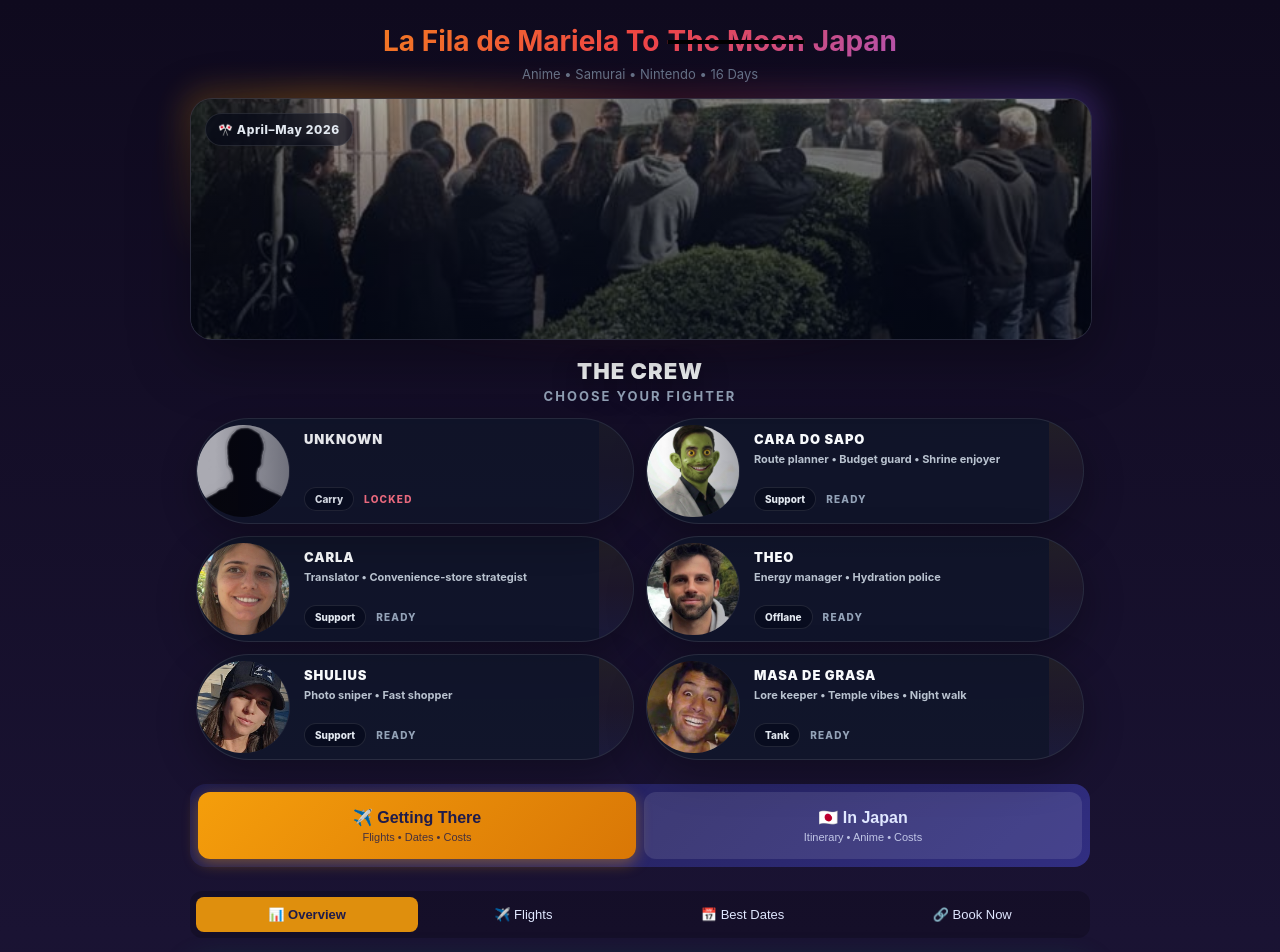
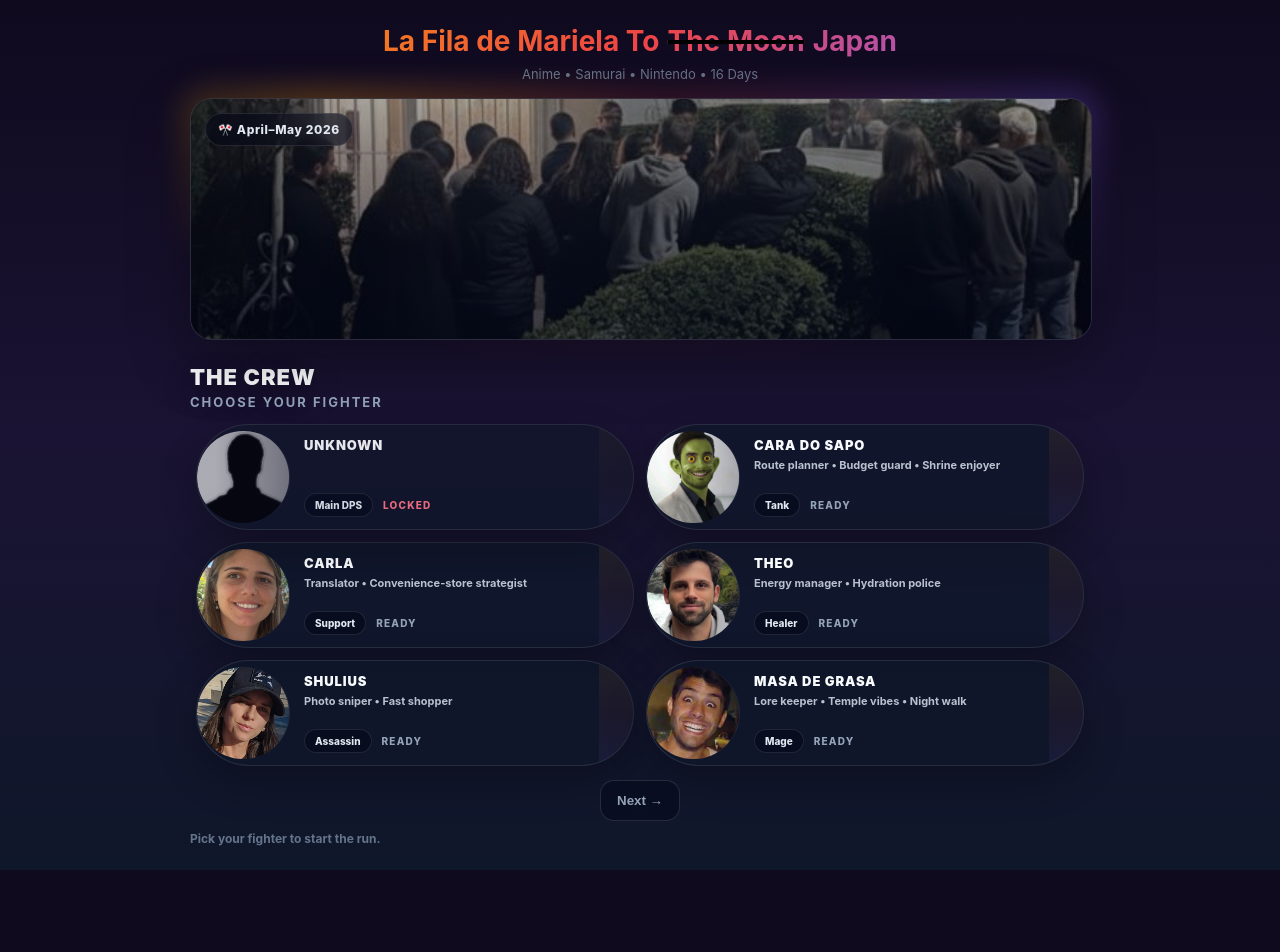
Before and after one commit to agustinaguade/japan-travel-plan, a React (Create React App) app: page / in a window 1280 px wide. Shown: the top 952 px of the page. After the commit the page ends 870 px from the top, so only its background shows below. Built offline with nearby package versions, Linux system fonts and the light colour scheme.

Commit message:
add first screen

```diff
--- a/src/components/JapanTripPlanner.jsx
+++ b/src/components/JapanTripPlanner.jsx
@@ -1,5 +1,6 @@
+// src/components/JapanTripPlanner.jsx
 import React, { useState } from 'react';
-import { Header, Footer, MainNavigation, TabNavigation } from './common';
+import { Header, Footer, MainNavigation, TabNavigation, CrewSelect } from './common';
 import { BookingOverview, FlightsTab, DatesTab, BookNowTab } from './booking';
 import { RouteTab, AnimeTab, ScheduleTab, CostsTab, TipsTab } from './itinerary';
 
@@ -23,6 +24,10 @@ const JapanTripPlanner = () => {
   const [bookingTab, setBookingTab] = useState('overview');
   const [itineraryTab, setItineraryTab] = useState('route');
 
+  // ✅ gate
+  const [hasStarted, setHasStarted] = useState(false);
+  const [selectedFighter, setSelectedFighter] = useState(null);
+
   const renderBookingContent = () => {
     switch (bookingTab) {
       case 'overview': return <BookingOverview />;
@@ -45,20 +50,52 @@ const JapanTripPlanner = () => {
   };
 
   return (
-    <div style={{
+    <div
+      style={{
         fontFamily: '-apple-system, BlinkMacSystemFont, "Segoe UI", Roboto, sans-serif',
         background: 'linear-gradient(180deg, #0f0a1e 0%, #1a1333 50%, #0f172a 100%)',
         minHeight: '100vh',
         padding: '24px',
         color: '#e2e8f0',
-    }}>
+      }}
+    >
       <div style={{ maxWidth: '900px', margin: '0 auto' }}>
-        <Header />
+        {/* ✅ banner only on first screen */}
+        <Header showBanner={!hasStarted} />
 
-        <MainNavigation
-          activeSection={mainSection}
-          onSectionChange={setMainSection}
+        {!hasStarted ? (
+          <div style={{ marginTop: '10px' }}>
+            <CrewSelect
+              selectedId={selectedFighter?.id ?? null}
+              onSelect={setSelectedFighter}
             />
+
+            <div style={{ display: 'flex', justifyContent: 'center', marginTop: '14px' }}>
+              <button
+                onClick={() => setHasStarted(true)}
+                disabled={!selectedFighter}
+                style={{
+                  border: '1px solid rgba(255,255,255,0.12)',
+                  background: selectedFighter ? 'rgba(37, 99, 235, 0.28)' : 'rgba(2,6,23,0.45)',
+                  color: selectedFighter ? '#e2e8f0' : '#94a3b8',
+                  borderRadius: '14px',
+                  padding: '12px 16px',
+                  fontWeight: 900,
+                  cursor: selectedFighter ? 'pointer' : 'not-allowed',
+                  boxShadow: selectedFighter ? '0 18px 50px rgba(37,99,235,0.18)' : 'none',
+                }}
+              >
+                Next →
+              </button>
+            </div>
+
+            <div style={{ marginTop: '10px', color: '#64748b', fontSize: '12px', fontWeight: 700 }}>
+              Pick your fighter to start the run.
+            </div>
+          </div>
+        ) : (
+          <>
+            <MainNavigation activeSection={mainSection} onSectionChange={setMainSection} />
 
             {mainSection === 'booking' && (
               <div>
@@ -85,6 +122,8 @@ const JapanTripPlanner = () => {
             )}
 
             <Footer />
+          </>
+        )}
       </div>
     </div>
   );
--- a/src/components/common/CrewSelect.jsx
+++ b/src/components/common/CrewSelect.jsx
@@ -7,15 +7,15 @@ const BASE_FIGHTERS = [
     name: 'Unknown',
     lockedImg: '/images/fighters/unknown_character.jpg',
     unlockedImg: '/images/fighters/unknown_unlocked.jpg',
-    tag: 'Carry',
-    desc: 'Food hunter • Queue endurance • Merch radar',
+    tag: 'Main DPS',
+    desc: '',
     locked: true,
   },
   {
     id: 'cara-do-sapo',
     name: 'Cara Do Sapo',
     img: '/images/fighters/cara_do_sapo_pic.jpg',
-    tag: 'Support',
+    tag: 'Tank',
     desc: 'Route planner • Budget guard • Shrine enjoyer',
   },
   {
@@ -29,29 +29,28 @@ const BASE_FIGHTERS = [
     id: 'theo',
     name: 'Theo',
     img: '/images/fighters/theo_pic.jpg',
-    tag: 'Offlane',
+    tag: 'Healer',
     desc: 'Energy manager • Hydration police',
   },
   {
     id: 'shulius',
     name: 'Shulius',
     img: '/images/fighters/shulius_pic.jpg',
-    tag: 'Support',
+    tag: 'Assassin',
     desc: 'Photo sniper • Fast shopper',
   },
   {
     id: 'masa-de-grasa',
     name: 'Masa De Grasa',
     img: '/images/fighters/masa_de_grasa.jpg',
-    tag: 'Tank',
+    tag: 'Mage',
     desc: 'Lore keeper • Temple vibes • Night walk',
   },
 ];
 
-const CrewSelect = () => {
+const CrewSelect = ({ selectedId, onSelect }) => {
   const [isUnknownUnlocked, setIsUnknownUnlocked] = React.useState(false);
   const [paywallOpen, setPaywallOpen] = React.useState(false);
-  const [selectedId, setSelectedId] = React.useState(null);
 
   const fighters = React.useMemo(() => {
     return BASE_FIGHTERS.map((f) => {
@@ -62,26 +61,19 @@ const CrewSelect = () => {
       return {
         ...f,
         locked,
-
-        // 👇 switch image based on lock
         img: locked ? f.lockedImg : f.unlockedImg,
-
-        // 👇 switch name when unlocked
         name: locked ? 'Unknown' : 'Dieguin El Malin',
-
-        // 👇 description only when unlocked (your UI already hides it via opacity)
         desc: locked ? '' : 'Legendary queue skipper • Merch sniffer • Secret boss energy',
       };
     });
   }, [isUnknownUnlocked]);
-
 
   const onCardClick = (fighter) => {
     if (fighter.id === 'unknown' && fighter.locked) {
       setPaywallOpen(true);
       return;
     }
-    setSelectedId(fighter.id);
+    onSelect?.(fighter);
   };
 
   const closePaywall = () => setPaywallOpen(false);
@@ -89,7 +81,17 @@ const CrewSelect = () => {
   const payNow = () => {
     setIsUnknownUnlocked(true);
     setPaywallOpen(false);
-    setSelectedId('unknown');
+
+    // auto-select after unlocking (optional)
+    const unlocked = {
+      id: 'unknown',
+      name: 'Dieguin El Malin',
+      img: '/images/fighters/unknown_unlocked.jpg',
+      tag: 'Main DPS',
+      desc: 'Legendary queue skipper • Merch sniffer • Secret boss energy',
+      locked: false,
+    };
+    onSelect?.(unlocked);
   };
 
   return (
@@ -169,7 +171,6 @@ const CrewSelect = () => {
               }}
               title={f.locked ? 'Locked character' : 'Select character'}
             >
-              {/* Left portrait */}
               <div
                 style={{
                   width: '92px',
@@ -196,7 +197,6 @@ const CrewSelect = () => {
                   }}
                 />
 
-                {/* little shade for contrast */}
                 <div
                   style={{
                     position: 'absolute',
@@ -207,7 +207,6 @@ const CrewSelect = () => {
                 />
               </div>
 
-              {/* Right info */}
               <div
                 style={{
                   padding: '12px 14px',
@@ -300,7 +299,7 @@ const CrewSelect = () => {
         })}
       </div>
 
-      {/* Paywall Modal */}
+
       {paywallOpen && (
         <div
           onClick={closePaywall}
--- a/src/components/common/Header.jsx
+++ b/src/components/common/Header.jsx
@@ -1,13 +1,17 @@
+// src/components/common/Header.jsx
 import React from 'react';
 import HeaderTitle from './HeaderTitle';
 import HeroBanner from './HeroBanner';
-import CrewSelect from './CrewSelect';
 
-const Header = () => (
-  <div style={{ textAlign: 'center', marginBottom: '24px' }}>
+const Header = ({ showBanner = true }) => (
+  <div
+    style={{
+      textAlign: 'center',
+      marginBottom: showBanner ? '24px' : '14px',
+    }}
+  >
     <HeaderTitle />
-    <HeroBanner />
-    <CrewSelect />
+    {showBanner && <HeroBanner />}
   </div>
 );
 
--- a/src/components/common/index.js
+++ b/src/components/common/index.js
@@ -1,4 +1,6 @@
+// src/components/common/index.js
 export { default as Header } from './Header';
 export { default as Footer } from './Footer';
 export { default as MainNavigation } from './MainNavigation';
 export { default as TabNavigation } from './TabNavigation';
+export { default as CrewSelect } from './CrewSelect';
```
Lines whose indentation alone changed are shown as unchanged.
